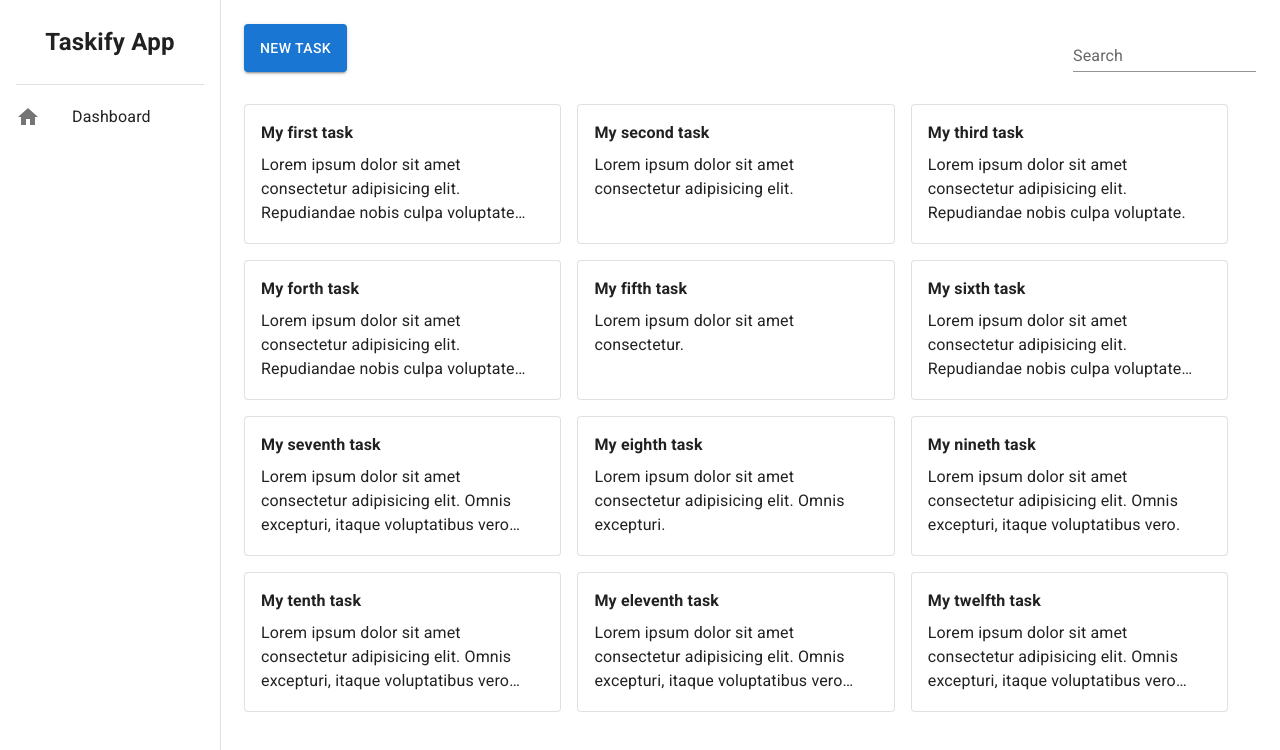
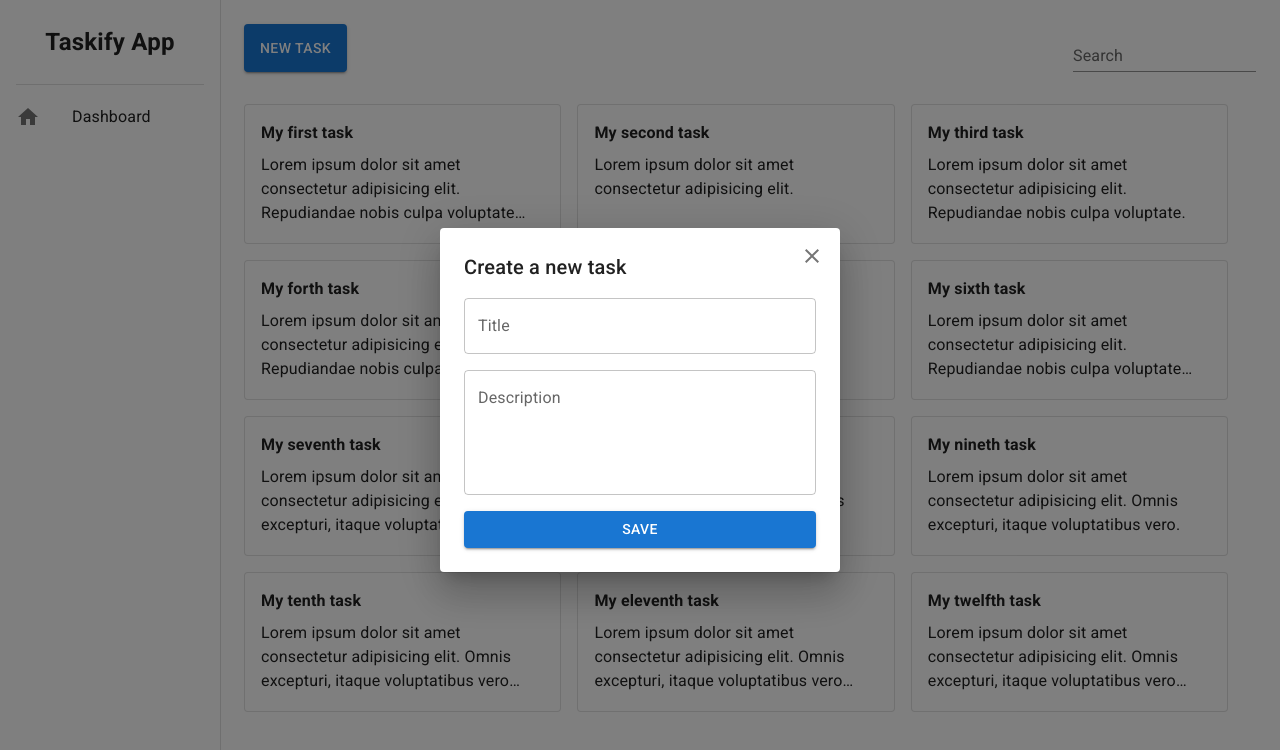
Before and after one commit to idanylomelnyk/taskify, a React (Vite) app: page / in a window 1280 px wide. Both pictures are taken after a click on the button "NEW TASK". Shown: the top 750 px of the page. Built offline with nearby package versions, Linux system fonts and the light colour scheme.

Commit message:
Implement new task form functionality

```diff
--- /dev/null
+++ b/src/components/NewTaskForm/NewTaskForm.jsx
@@ -0,0 +1,74 @@
+import {
+  Button,
+  Box,
+  Dialog,
+  IconButton,
+  TextField,
+  Typography,
+} from "@mui/material";
+import CloseIcon from "@mui/icons-material/Close";
+import { nanoid } from "nanoid";
+
+export default function NewTaskForm({ open, onClose, setTasks }) {
+  const handleSubmit = (e) => {
+    e.preventDefault();
+
+    setTasks((prev) => {
+      return [
+        ...prev,
+        {
+          id: nanoid(),
+          title: e.target.elements.title.value,
+          description: e.target.elements.description.value,
+          complete: false,
+        },
+      ];
+    });
+
+    e.target.reset();
+    onClose();
+  };
+
+  return (
+    <>
+      <Dialog open={open} onClose={onClose}>
+        <Box
+          component='form'
+          sx={{ width: 400, position: "relative", padding: 3 }}
+          onSubmit={handleSubmit}
+        >
+          <Typography sx={{ fontSize: "20px", fontWeight: 500 }}>
+            Create a new task
+          </Typography>
+          <IconButton
+            sx={{ position: "absolute", top: 8, right: 8 }}
+            onClick={onClose}
+          >
+            <CloseIcon />
+          </IconButton>
+          <TextField
+            label='Title'
+            name='title'
+            variant='outlined'
+            sx={{ mt: 2, width: "100%" }}
+          ></TextField>
+          <TextField
+            label='Description'
+            name='description'
+            variant='outlined'
+            multiline
+            rows={4}
+            sx={{ mt: 2, width: "100%" }}
+          ></TextField>
+          <Button
+            type='submit'
+            variant='contained'
+            sx={{ mt: 2, width: "100%" }}
+          >
+            Save
+          </Button>
+        </Box>
+      </Dialog>
+    </>
+  );
+}
--- a/src/pages/HomePage.jsx
+++ b/src/pages/HomePage.jsx
@@ -2,6 +2,7 @@ import { Box, Button, TextField } from "@mui/material";
 import TaskList from "../components/TaskList/TaskList";
 import { useState } from "react";
 import { nanoid } from "nanoid";
+import NewTaskForm from "../components/NewTaskForm/NewTaskForm";
 
 export default function HomePage() {
   const [tasks, setTasks] = useState([
@@ -89,6 +90,10 @@ export default function HomePage() {
     },
   ]);
 
+  const [openNewTaskModal, setOpenNewTaskModal] = useState(false);
+  const handleOpenNewTaskModal = () => setOpenNewTaskModal(true);
+  const handleCloseNewTaskModal = () => setOpenNewTaskModal(false);
+
   return (
     <Box component='main' sx={{ padding: "24px 0" }}>
       <Box
@@ -97,9 +102,20 @@ export default function HomePage() {
           justifyContent: "space-between",
         }}
       >
-        <Button variant='contained'>New task</Button>
+        <Button
+          aria-label='open-new-task-form'
+          variant='contained'
+          onClick={handleOpenNewTaskModal}
+        >
+          New task
+        </Button>
         <TextField variant='standard' label='Search'></TextField>
       </Box>
+      <NewTaskForm
+        open={openNewTaskModal}
+        onClose={handleCloseNewTaskModal}
+        setTasks={setTasks}
+      />
       <TaskList tasks={tasks} />
     </Box>
   );
```
